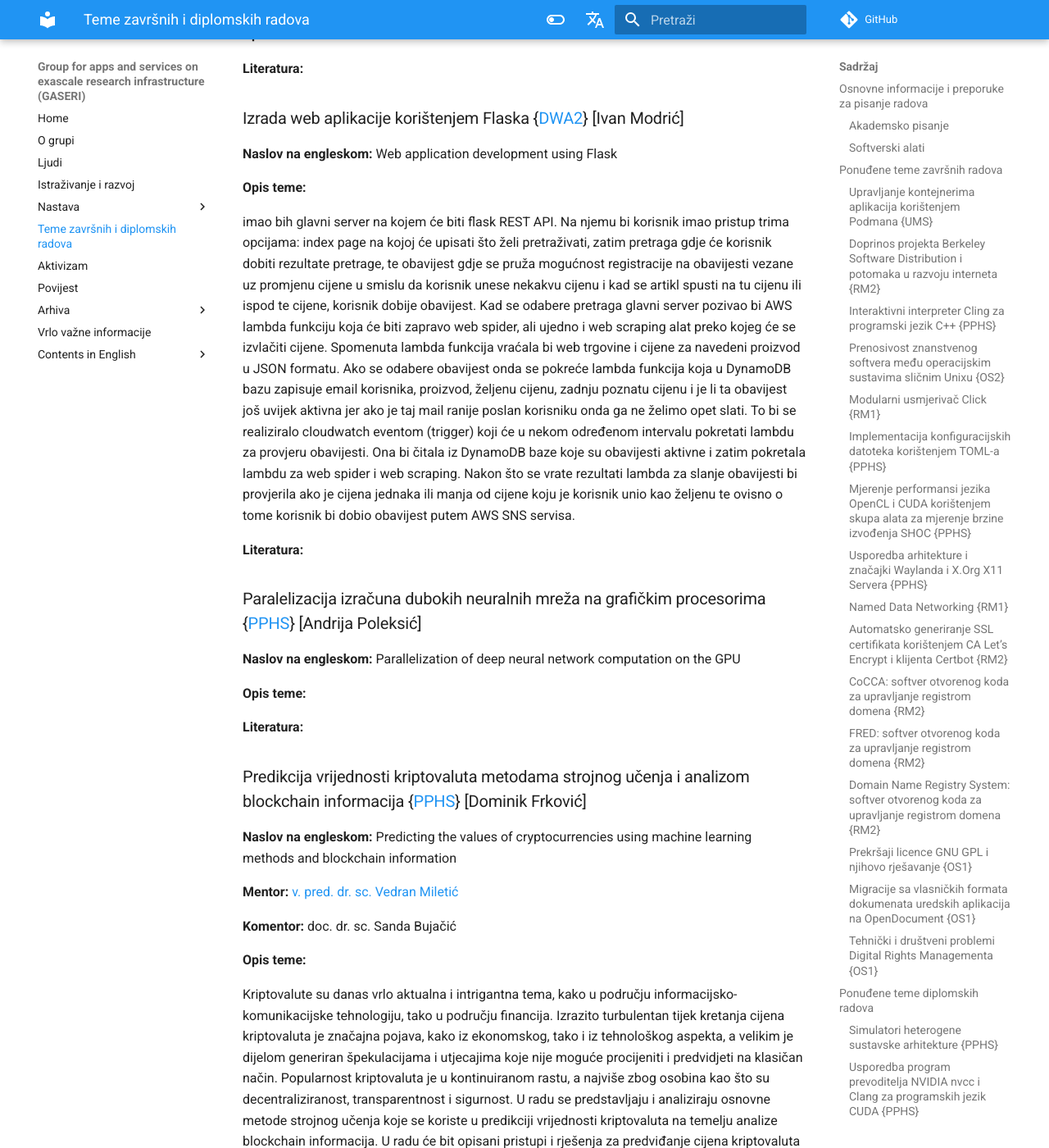
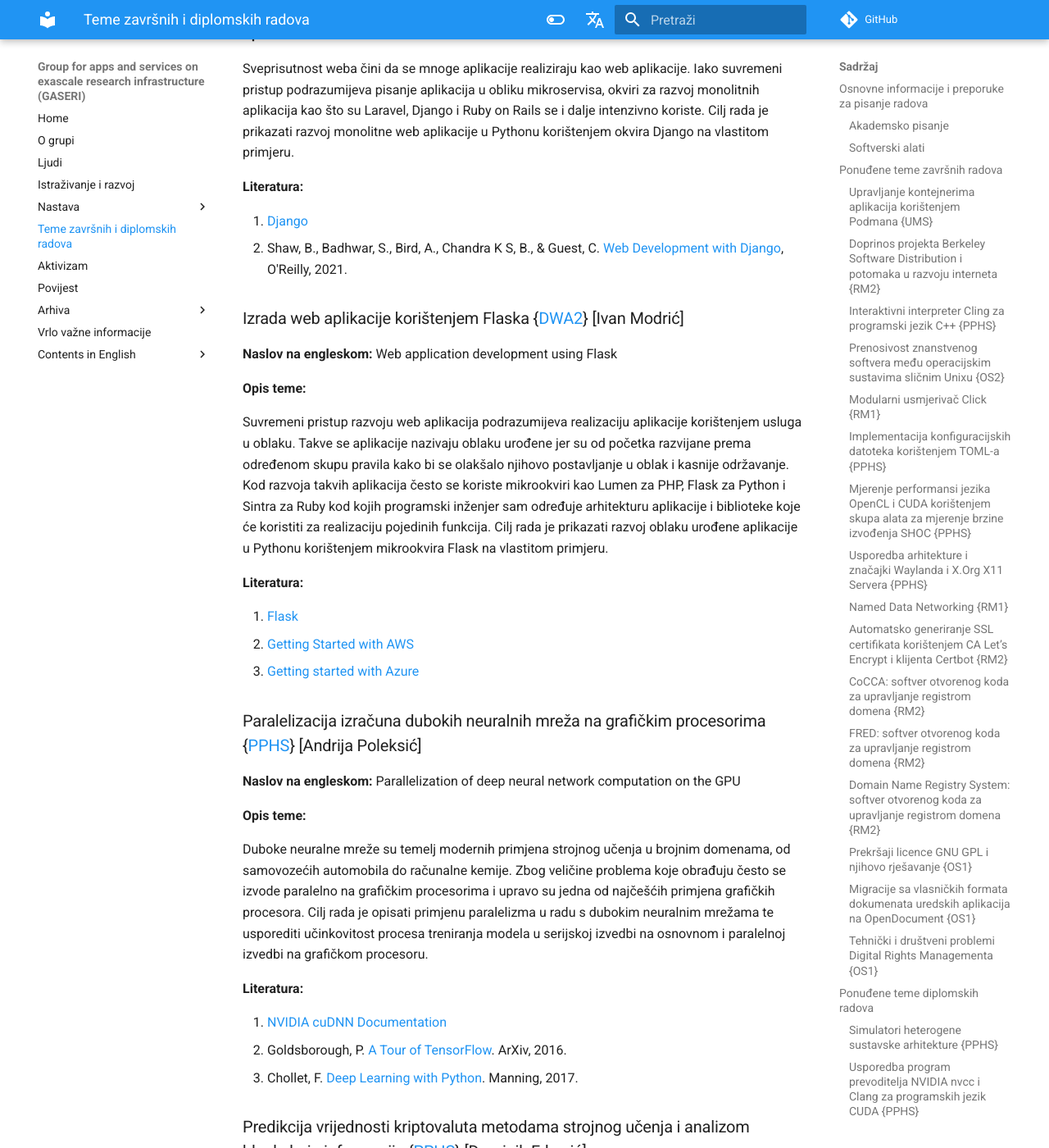
Before and after one commit to gaseri/website, an MkDocs documentation site: the page built from docs/hr/teme-zavrsnih-i-diplomskih-radova.md, in a window 1280 px wide and 1400 px high, scrolled down 8889 px. Shown: the whole window at 82% size. Built offline with MkDocs 1.6.1 and Material for MkDocs 9.7.7, drawn with Linux system fonts in a browser that asks for light colours; comment, search, counter and statistics services are not loaded; some of the changed text lies outside the part shown.

Commit message:
Updated list of theses topics

```diff
--- a/docs/hr/teme-zavrsnih-i-diplomskih-radova.md
+++ b/docs/hr/teme-zavrsnih-i-diplomskih-radova.md
@@ -269,7 +269,12 @@
 
 **Opis teme:**
 
+Sveprisutnost weba čini da se mnoge aplikacije realiziraju kao web aplikacije. Iako suvremeni pristup podrazumijeva pisanje aplikacija u obliku mikroservisa, okviri za razvoj monolitnih aplikacija kao što su Laravel, Django i Ruby on Rails se i dalje intenzivno koriste. Cilj rada je prikazati razvoj monolitne web aplikacije u Pythonu korištenjem okvira Django na vlastitom primjeru.
+
 **Literatura:**
+
+1. [Django](https://www.djangoproject.com/)
+1. Shaw, B., Badhwar, S., Bird, A., Chandra K S, B., & Guest, C. [Web Development with Django](https://www.oreilly.com/library/view/web-development-with/9781839212505/), O'Reilly, 2021.
 
 ### Izrada web aplikacije korištenjem Flaska {[DWA2](nastava/kolegiji/DWA2.md)} [Ivan Modrić]
 
@@ -277,11 +282,13 @@
 
 **Opis teme:**
 
-imao bih glavni server na kojem će biti flask REST API. Na njemu bi korisnik imao pristup trima opcijama: index page na kojoj će upisati što želi pretraživati, zatim pretraga gdje će korisnik dobiti rezultate pretrage, te obavijest gdje se pruža mogućnost registracije na obavijesti vezane uz promjenu cijene u smislu da korisnik unese nekakvu cijenu i kad se artikl spusti na tu cijenu ili ispod te cijene, korisnik dobije obavijest.
-Kad se odabere pretraga glavni server pozivao bi AWS lambda funkciju koja će biti zapravo web spider, ali ujedno i web scraping alat preko kojeg će se izvlačiti cijene. Spomenuta lambda funkcija vraćala bi web trgovine i cijene za navedeni proizvod u JSON formatu. Ako se odabere obavijest onda se pokreće lambda funkcija koja u DynamoDB bazu zapisuje email korisnika, proizvod, željenu cijenu, zadnju poznatu cijenu i je li ta obavijest još uvijek aktivna jer ako je taj mail ranije poslan korisniku onda ga ne želimo opet slati.
-To bi se realiziralo cloudwatch eventom (trigger) koji će u nekom određenom intervalu pokretati lambdu za provjeru obavijesti. Ona bi čitala iz DynamoDB baze koje su obavijesti aktivne i zatim pokretala lambdu za web spider i web scraping. Nakon što se vrate rezultati lambda za slanje obavijesti bi provjerila ako je cijena jednaka ili manja od cijene koju je korisnik unio kao željenu te ovisno o tome korisnik bi dobio obavijest putem AWS SNS servisa.
+Suvremeni pristup razvoju web aplikacija podrazumijeva realizaciju aplikacije korištenjem usluga u oblaku. Takve se aplikacije nazivaju oblaku urođene jer su od početka razvijane prema određenom skupu pravila kako bi se olakšalo njihovo postavljanje u oblak i kasnije održavanje. Kod razvoja takvih aplikacija često se koriste mikrookviri kao Lumen za PHP, Flask za Python i Sintra za Ruby kod kojih programski inženjer sam određuje arhitekturu aplikacije i biblioteke koje će koristiti za realizaciju pojedinih funkcija. Cilj rada je prikazati razvoj oblaku urođene aplikacije u Pythonu korištenjem mikrookvira Flask na vlastitom primjeru.
 
 **Literatura:**
+
+1. [Flask](https://flask.palletsprojects.com/)
+1. [Getting Started with AWS](https://aws.amazon.com/getting-started/)
+1. [Getting started with Azure](https://azure.microsoft.com/en-us/get-started/)
 
 ### Paralelizacija izračuna dubokih neuralnih mreža na grafičkim procesorima {[PPHS](nastava/kolegiji/PPHS.md)} [Andrija Poleksić]
 
@@ -289,9 +296,15 @@
 
 **Opis teme:**
 
+Duboke neuralne mreže su temelj modernih primjena strojnog učenja u brojnim domenama, od samovozećih automobila do računalne kemije. Zbog veličine problema koje obrađuju često se izvode paralelno na grafičkim procesorima i upravo su jedna od najčešćih primjena grafičkih procesora. Cilj rada je opisati primjenu paralelizma u radu s dubokim neuralnim mrežama te usporediti učinkovitost procesa treniranja modela u serijskoj izvedbi na osnovnom i paralelnoj izvedbi na grafičkom procesoru.
+
 **Literatura:**
 
-### Predikcija vrijednosti kriptovaluta metodama strojnog učenja i analizom blockchain informacija {[PPHS](nastava/kolegiji/PPHS.md)}  [Dominik Frković]
+1. [NVIDIA cuDNN Documentation](https://docs.nvidia.com/deeplearning/cudnn/index.html)
+1. Goldsborough, P. [A Tour of TensorFlow](https://arxiv.org/abs/1610.01178). ArXiv, 2016.
+1. Chollet, F. [Deep Learning with Python](https://www.manning.com/books/deep-learning-with-python). Manning, 2017.
+
+### Predikcija vrijednosti kriptovaluta metodama strojnog učenja i analizom blockchain informacija {[PPHS](nastava/kolegiji/PPHS.md)} [Dominik Frković]
 
 **Naslov na engleskom:** Predicting the values of cryptocurrencies using machine learning methods and blockchain information
 
@@ -301,7 +314,7 @@
 
 **Opis teme:**
 
-Kriptovalute su danas vrlo aktualna i intrigantna tema, kako u području informacijsko-komunikacijske tehnologiju, tako u području financija. Izrazito turbulentan tijek kretanja cijena kriptovaluta je značajna pojava, kako iz ekonomskog, tako i iz tehnološkog aspekta, a velikim je dijelom generiran špekulacijama i utjecajima koje nije moguće procijeniti i predvidjeti na klasičan način. Popularnost kriptovaluta je u kontinuiranom rastu, a najviše zbog osobina kao što su decentraliziranost, transparentnost  i  sigurnost.  U radu se predstavljaju i analiziraju osnovne metode strojnog učenja koje se koriste u predikciji vrijednosti kriptovaluta na temelju analize blockchain informacija. U  radu  će  bit  opisani  pristupi  i rješenja  za  predviđanje  cijena kriptovaluta te će se oslanjati na  informacije  o  blockchain tehnologiji  što nije slučaj koji se javlja u trgovanju uobičajenim valutama na svjetskim burzama kapitala.
+Kriptovalute su danas vrlo aktualna i intrigantna tema, kako u području informacijsko-komunikacijske tehnologiju, tako u području financija. Izrazito turbulentan tijek kretanja cijena kriptovaluta je značajna pojava, kako iz ekonomskog, tako i iz tehnološkog aspekta, a velikim je dijelom generiran špekulacijama i utjecajima koje nije moguće procijeniti i predvidjeti na klasičan način. Popularnost kriptovaluta je u kontinuiranom rastu, a najviše zbog osobina kao što su decentraliziranost, transparentnost i sigurnost. U radu se predstavljaju i analiziraju osnovne metode strojnog učenja koje se koriste u predikciji vrijednosti kriptovaluta na temelju analize blockchain informacija. Cilj rada je opisati pristupe i rješenja za predviđanje cijena kriptovaluta oslanjajući na informacije o tehnologiji blockchain, što nije slučaj koji se javlja u trgovanju uobičajenim valutama na svjetskim burzama kapitala.
 
 **Literatura:**
 
@@ -316,10 +329,11 @@
 
 **Opis teme:**
 
-Optimizacija (statička i PGO), shaderi na GPU-ima različitih generacija, nivoi optimizacije
+Posljednjih desetljeća industrija igara je u kontinuiranom porastu te je jedan od najvećih poticaja za razvoj računalne infrastrukture koja te igre pogoni. Kako je razvoj igara za više platformi složen proces, sve je popularnije korištenje pogona kao Unity i Unreal Engine. U tim alatima se koriste programi za sjenčanje za prikaz raznih efekata i jedan su od ključnih ciljeva kod optimizacije brzine izvođenja računalne igre. Cilj rada je opisati tehnike optimizacije sjenčanja u Unreal Engineu i primijeniti ih na vlastitim primjerima.
 
 **Literatura:**
 
+1. [3D Game Shaders For Beginners](https://lettier.github.io/3d-game-shaders-for-beginners/)
 1. [Shader Development (Unreal Engine Documentation)](https://docs.unrealengine.com/en-US/ProgrammingAndScripting/Rendering/ShaderDevelopment/)
 
 ### Krivulje u računalnoj grafici {[PPHS](nastava/kolegiji/PPHS.md)} [Mikaela Oklen]
@@ -342,6 +356,8 @@
 
 ### Razvoj aplikacije korištenjem mrežne i kriptografske biblioteke NaCl {[RM2](nastava/kolegiji/RM2.md)} [Đino Prenc, preneseno iz 2019/2020.]
 
+**Naslov na engleskom:** Application development using NaCl network and cryptographic library
+
 **Opis teme:**
 
 Brojne mrežne aplikacije koje svakodnevno vrše šifriranje i dešifriranje sadržaja. Primjerice, web preglednik Firefox i web poslužitelj Apache HTTP Server koriste velik broj različitih kriptografskih algoritama koje podržava protokol Transport Layer Security (TLS) kako bi bili interoperabilni s raznim web poslužiteljima, odnosno klijentima na internetu. Poslužitelj i klijent virtualne privatnu mreže OpenVPN također koristi protokol TLS za šifriranje podataka u komunikaciji i pritom podržava veliki broj algoritama zbog kompatibilnosti s velikim brojem platformi na kojima radi te sa vlastitim starijim verzijama. Navedeni programi uglavnom koriste OpenSSL za izvođenje kriptografskih algoritama koji im trebaju, što zbog veličine OpenSSL-ovog koda i velikog broja podržanih algoritama otežava sigurnosni pregled dobivenog rješenja. Zbog toga se novije aplikacije odlučuju na vlastitu implementaciju kriptografskih algoritama (primjerice, tako radi sustav za virtualnu privatnu mrežu WireGuard) ili koriste manje i lakše provjerljive biblioteke kao što je NaCl (kratica od Networking and Cryptography library) i njezin fork Sodium, namijenjen za jednostavnije višeplatformsko korištenje, pakiranje i instalaciju. Cilj rada je razviti vlastitu mrežnu aplikaciju čija je namjena po izboru studenta i koja kod šifriranja koristi kriptografske algoritme iz biblioteke Sodium.
@@ -351,13 +367,9 @@
 1. [NaCl: Networking and Cryptography library](https://nacl.cr.yp.to/)
 1. [Libsodium documentation](https://libsodium.gitbook.io/)
 
-### Tehnike paralelizma u pogonima računalnih igara {[PPHS](nastava/kolegiji/PPHS.md)} [Marko Zoretić, preneseno iz 2019/2020.]
+### Prvoaprilski RFC-i {[RM2](nastava/kolegiji/RM2.md)} [Dino Šarković, preseneno iz 2018/2019.]
 
-**Opis teme:**
-
-**Literatura:**
-
-### Prvoaprilski RFC-i {[RM2](nastava/kolegiji/RM2.md)} [Dino Šarković, preseneno iz 2018/2019.]
+**Naslov na engleskom:** April Fools' Day Request for Comments
 
 **Opis teme:**
 
@@ -400,7 +412,7 @@
 
 **Opis teme:**
 
-...
+U novije vrijeme arhitektura web aplikacija temeljena na mikroservisima dobiva na popularnosti. U tom slučaju se pojedini servisi koji čine web aplikaciju razvijaju ovisno o poslovnim zahtjevima. To omogućuje da se pojedini servisi implementiraju prema potrebi u različitim jezicima i korištenjem različitih okvira te se neovisno razvijaju. Kao i kod monolitnih aplikacija, sigurnost je značajna tema o kojoj treba voditi računa za vrijeme razvoja web aplikacije.
 
 Cilj rada je opisati tehnike napada na mikroservise i web aplikacije, alate koji se za njih koriste i načine obrane od tih napada te u vlastitoj razvojnoj okolini (lokalno ili u oblaku) demonstrirati neke od napada na za tu svrhu razvijenom mikroservisu ili web aplikaciji (za razvoj se može iskoristiti bilo koji od modernih okvira, npr. Express, Lumen, Flask, Sinatra, ASP.NET Core i Spring te relacijska ili nerelacijska baza podataka po želji).
 
@@ -451,7 +463,7 @@
 1. [Wlan slovenija](https://wlan-si.net/)
 1. [Otvorena mreža](https://www.otvorenamreza.org/)
 
-### Tehnike rasterizacije {[PPHS](nastava/kolegiji/PPHS.md)}  [Mauro Raguzin]
+### Tehnike rasterizacije {[PPHS](nastava/kolegiji/PPHS.md)} [Mauro Raguzin]
 
 **Mentor:** [v. pred. dr. sc. Vedran Miletić](https://vedran.miletic.net/)
 
@@ -498,7 +510,7 @@
 1. [RxDock](https://www.rxdock.org/)
 1. [Glide](https://www.schrodinger.com/glide)
 
-### Paralelizacija predviđanja pristajanja malih molekula na proteine {[PPHS](nastava/kolegiji/PPHS.md)}  [Maja Abramović]
+### Paralelizacija predviđanja pristajanja malih molekula na proteine {[PPHS](nastava/kolegiji/PPHS.md)} [Maja Abramović]
 
 **Opis teme:**
 
```
